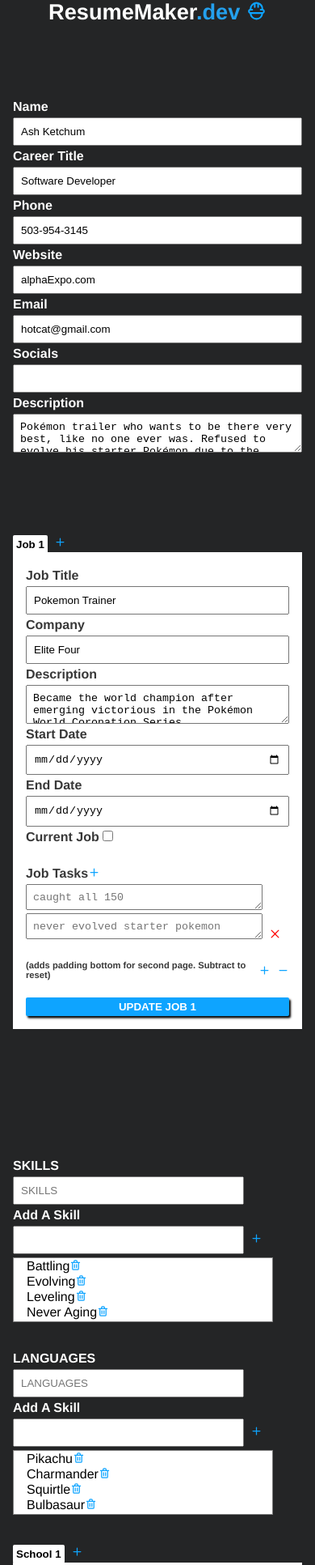
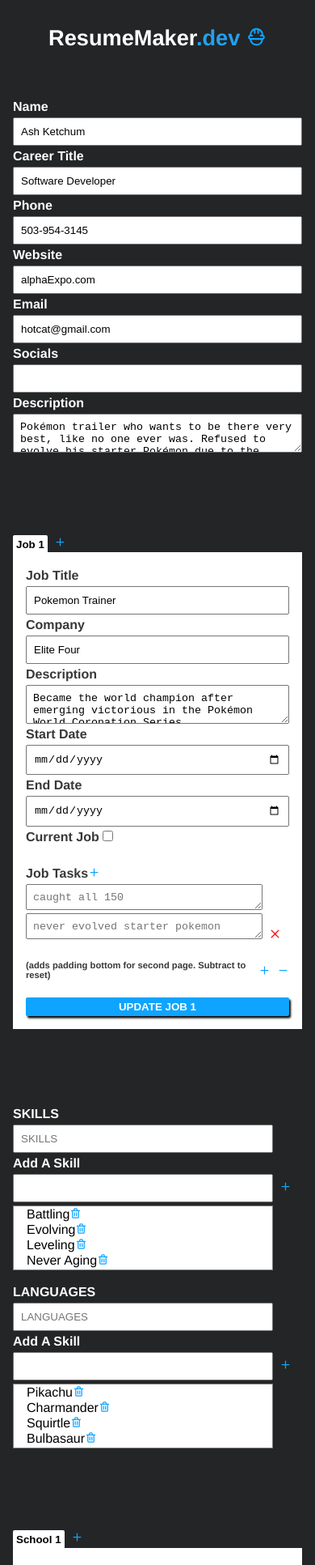
Before and after one commit to ChimentiMatt/Resume_Builder, a React (Create React App) app: page / in a window 390 px wide. Shown: the part 33-1966 px from the top of the page at 81% size. Built offline with nearby package versions, Linux system fonts and the light colour scheme.

Commit message:
mobile styling

```diff
--- a/src/styles/home.css
+++ b/src/styles/home.css
@@ -289,7 +289,7 @@
 .skills-input{
     margin-top: .25rem;
     margin-bottom: .25rem;
-    width: 80%;
+    width: 90%;
     margin-right: .5rem;
 }
 
--- a/src/styles/index.css
+++ b/src/styles/index.css
@@ -94,6 +94,9 @@
     z-index: 999;
   } */
 
+  .mobile-hide{
+    display: none;
+  }
 
   #desktop-templates{
     display: none;
@@ -106,6 +109,8 @@
 
   #program-title{
     text-align: center;
+    position: relative;
+    top: 2rem;
     margin-bottom: 3rem;
     font-size: 1.7rem;
   }
@@ -129,11 +134,14 @@
 
   #primary-info-forms{
     /* width: 15rem; */
-    margin-top: -2rem;
   }
 
   #tabs-container{
     position: relative;
+  }
+
+  #education-tab0{
+    margin-top: 4rem
   }
 
   #jobs-container{
@@ -186,18 +194,17 @@
   #right-forms-container{
     display: flex;
     padding: 1rem;
-    /* justify-content: center; */
-    /* width: 100vw; */
+    margin-top: -4rem;
   }
 
   #right-forms{
-    /* width: 15rem; */
+
   }
+
   .skills-input{
-    /* width: 15rem; */
-    /* width: initial; */
-    /* width: 1rem; */
+
   }
+
   .skill-box{
     width: 10rem;
   }
@@ -208,7 +215,6 @@
 
   .education-form{
     padding: 1rem;
-    /* width: 15rem; */
   }
 
 
```
Also changed, not shown: src/components/Home.jsx (+3 -7 lines).
